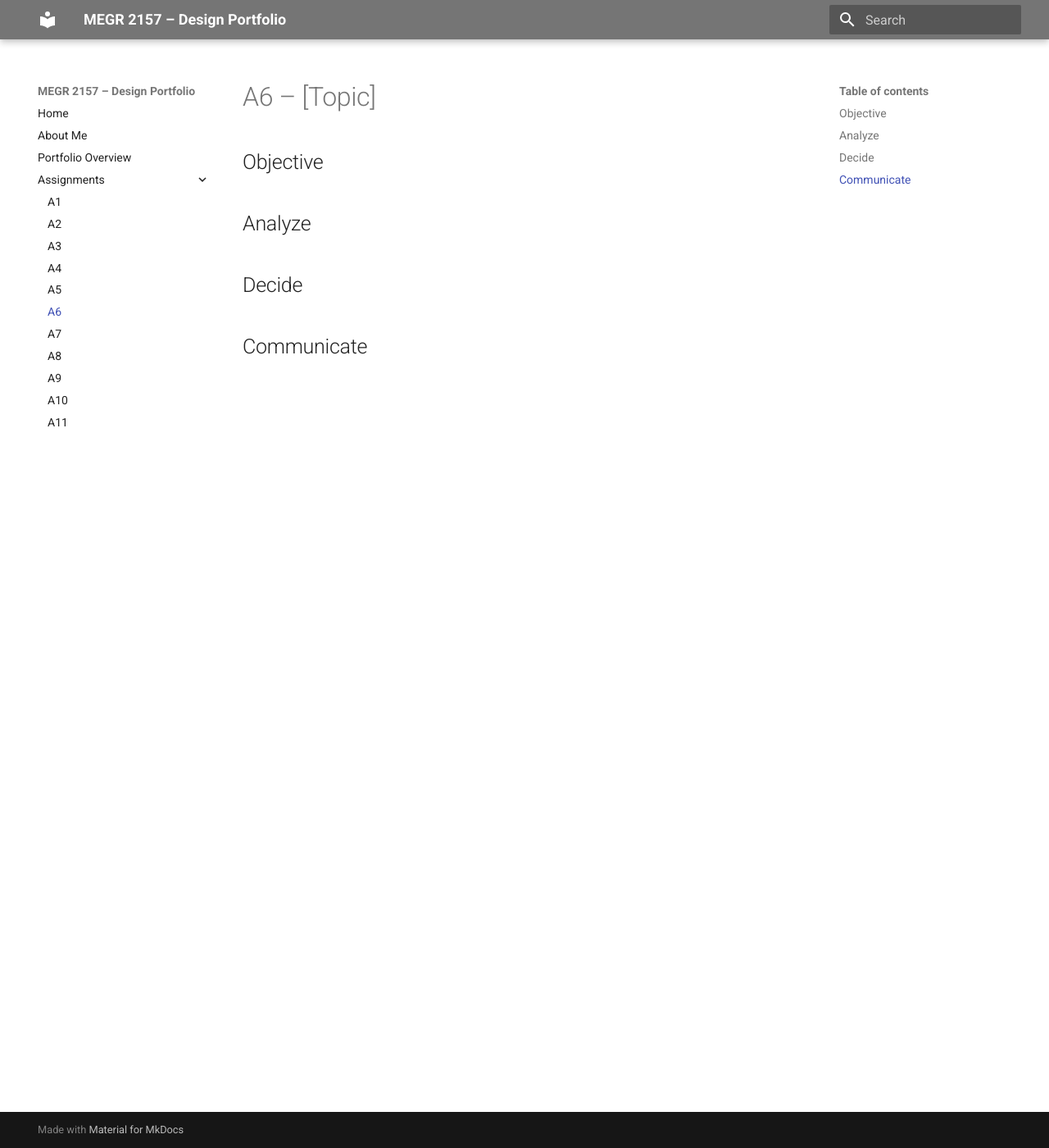
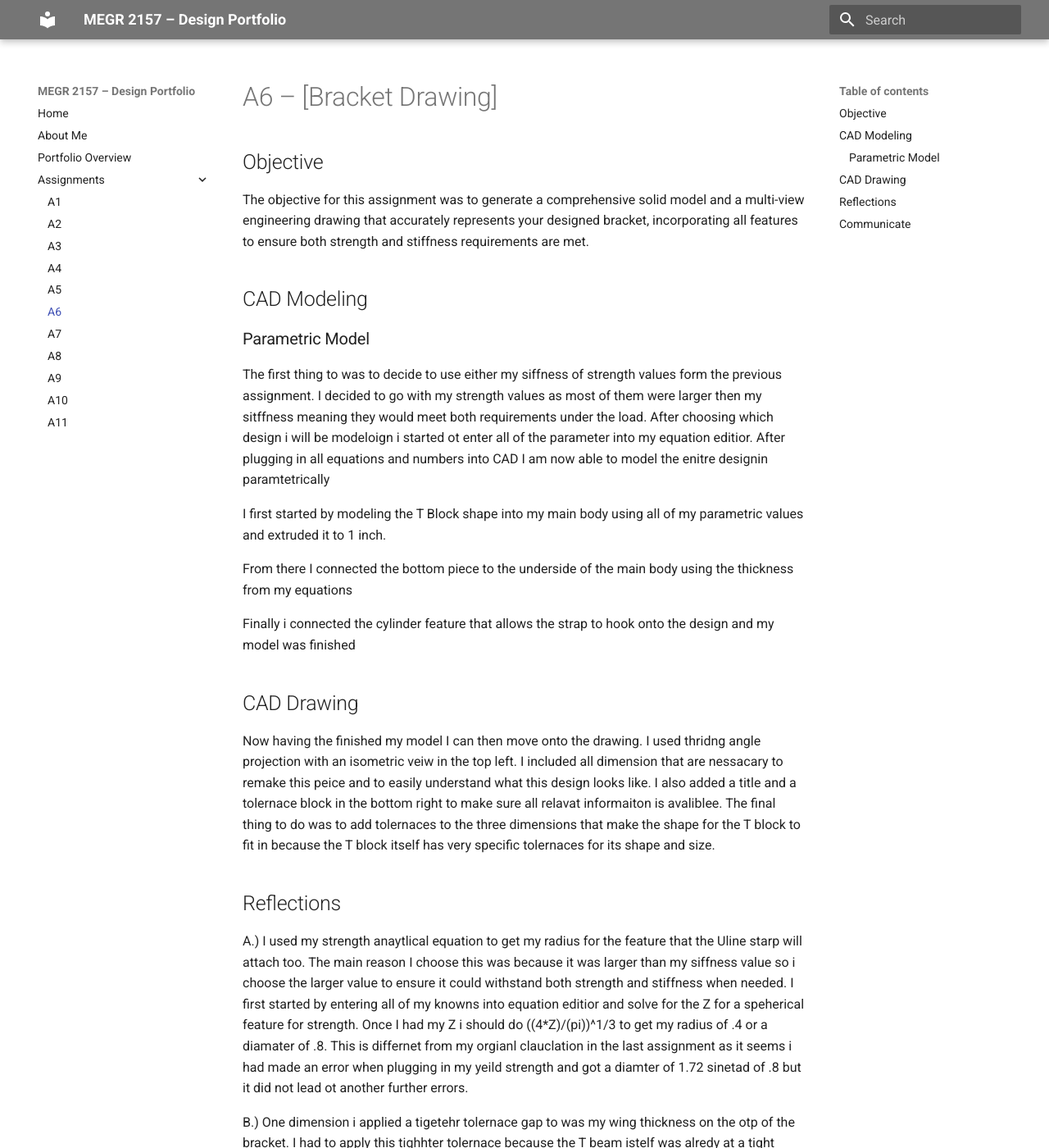
Before and after one commit to jadelma5/megr2156-portfolio, an MkDocs documentation site: the page built from docs/assignments/A06/index.md, in a window 1280 px wide and 1400 px high. Shown: the whole window at 82% size. Built offline with MkDocs 1.6.1 and Material for MkDocs 9.7.7, drawn with Linux system fonts in a browser that asks for light colours; some of the changed text lies outside the part shown.

Commit message:
Update index.md

```diff
--- a/docs/assignments/A06/index.md
+++ b/docs/assignments/A06/index.md
@@ -1,12 +1,33 @@
-# A6 – [Topic]
+# A6 – [Bracket Drawing]
 
 ## Objective
 
+The objective for this assignment was to generate a comprehensive solid model and a multi-view engineering drawing that accurately represents your designed bracket, incorporating all features to ensure both strength and stiffness requirements are met.
 
-## Analyze
+## CAD Modeling
+
+### Parametric Model
+
+The first thing to was to decide to use either my siffness of strength values form the previous assignment. I decided to go with my strength values as most of them were larger then my sitffness meaning they would meet both requirements under the load. After choosing which design i will be modeloign i started ot enter all of the parameter into my equation editior. After plugging in all equations and numbers into CAD I am now able to model the enitre designin paramtetrically
 
 
-## Decide
+I first started by modeling the T Block shape into my main body using all of my parametric values and extruded it to 1 inch.
+
+From there I connected the bottom piece to the underside of the main body using the thickness from my equations
+
+Finally i connected the cylinder feature that allows the strap to hook onto the design and my model was finished
+
+## CAD Drawing
+
+Now having the finished my model I can then move onto the drawing. I used thridng angle projection with an isometric veiw in the top left. I included all dimension that are nessacary to remake this peice and to easily understand what this design looks like. I also added a title and a tolernace block in the bottom right to make sure all relavat informaiton is avaliblee. The final thing to do was to add tolernaces to the three dimensions that make the shape for the T block to fit in because the T block itself has very specific tolernaces for its shape and size.
+
+## Reflections
+
+A.) I used my strength anaytlical equation to get my radius for the feature that the Uline starp will attach too. The main reason I choose this was because it was larger than my siffness value so i choose the larger value to ensure it could withstand both strength and stiffness when needed. I first started by entering all of my knowns into equation editior and solve for the Z for a speherical feature for strength. Once I had my Z i should do ((4*Z)/(pi))^1/3 to get my radius of .4 or a diamater of .8. This is differnet from my orgianl clauclation in the last assignment as it seems i had made an error when plugging in my yeild strength and got a diamter of 1.72 sinetad of .8 but it did not lead ot another further errors.
+
+B.) One dimension i applied a tigetehr tolernace gap to was my wing thickness on the otp of the bracket. I had to apply this tighhter tolernace because the T beam istelf was alredy at a tight tollenrce and I had to make sure that the T beam would be able to fit into the desired slot so i made sure that the Width was never smaller than the width of the T blcok to ensure the bracket would fit onto the block and would work properly. A tolernce i allowed to be loower is the outside thickness of the piece since it is not directly interating wiht anything and alredy has a saftey factor of 4 meaning it will withstand its load and work properly inside the whole tolernace range
+
+Overall this assignment took me about 4 hours as i am getting better with modeling parametrically
 
 
 ## Communicate
```
